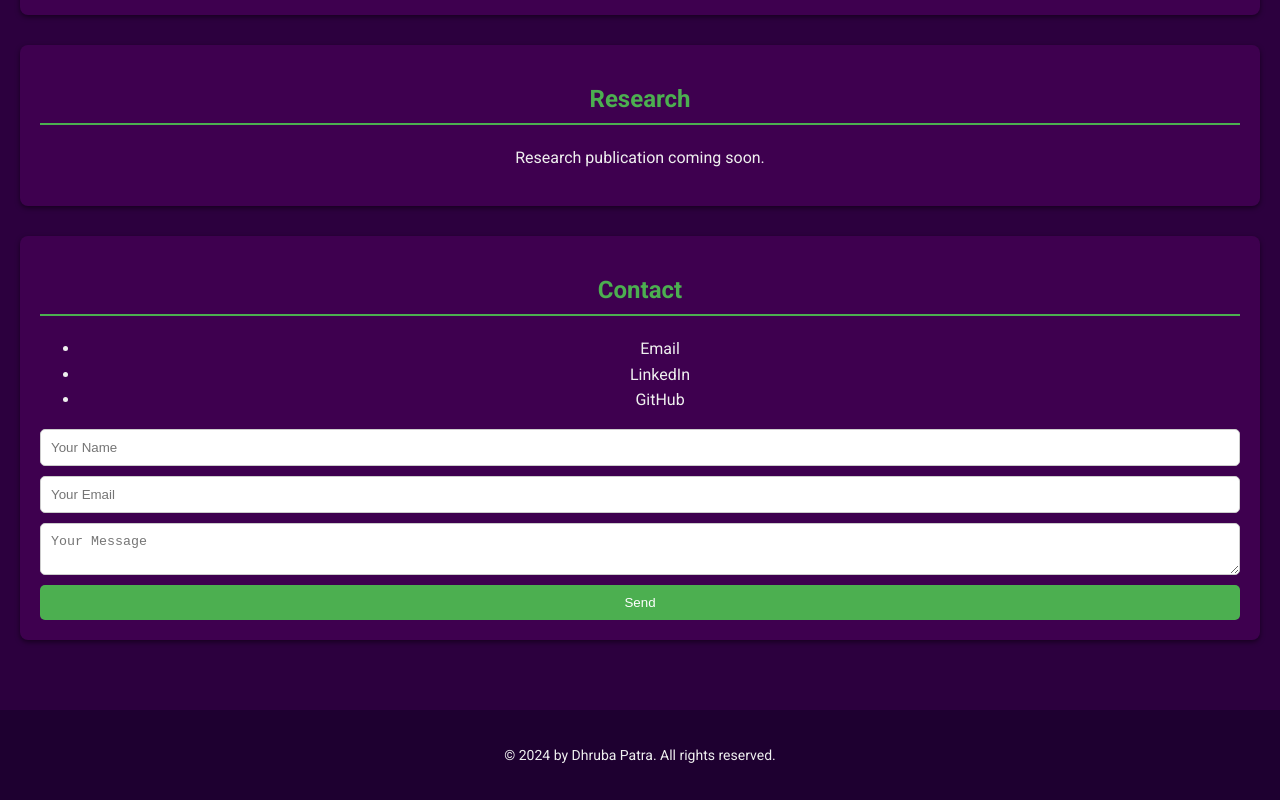
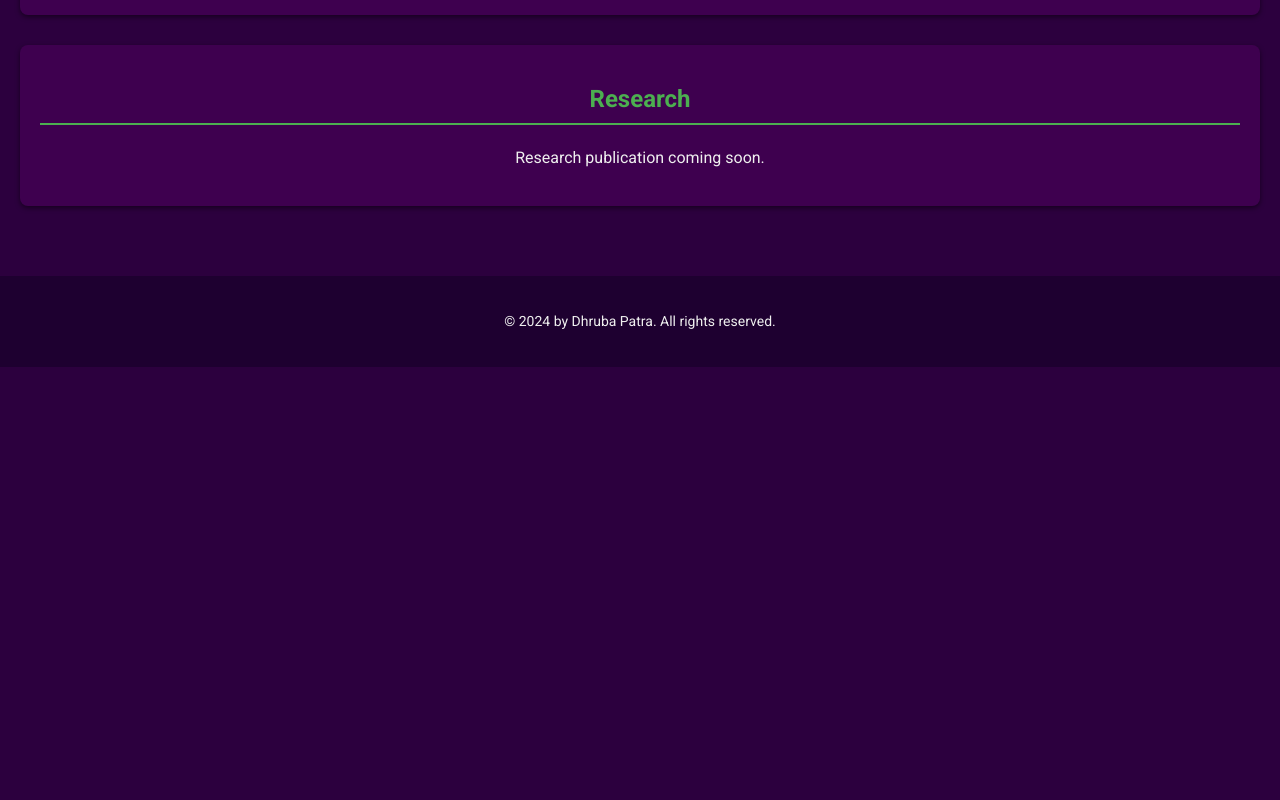
Before and after one commit to d1hr2uv/d1hr2uv.github.io, a plain HTML site: page index.html in a window 1280 px wide. Shown: the part 986-1786 px from the top of the page. After the commit the page ends 1353 px from the top, so only its background shows below. Drawn offline with nearby package versions, Linux system fonts and the light colour scheme; some packages are replaced by stand-ins of ours; animation ran at ten frames a second; a script that the page names is missing.

Commit message:
Update website with new features and styles

```diff
--- a/index.html
+++ b/index.html
@@ -139,24 +139,6 @@
             cursor: pointer;
             z-index: 10;
         }
-        .contact-form {
-            display: flex;
-            flex-direction: column;
-        }
-        .contact-form input, .contact-form textarea {
-            margin-bottom: 10px;
-            padding: 10px;
-            border: 1px solid #ccc;
-            border-radius: 5px;
-        }
-        .contact-form button {
-            padding: 10px;
-            background-color: #4CAF50;
-            color: white;
-            border: none;
-            border-radius: 5px;
-            cursor: pointer;
-        }
         .dynamic-graph {
             position: fixed;
             top: 0;
@@ -181,7 +163,6 @@
         <a href="#projects" onclick="smoothScroll(event, 'projects')">Projects</a>
         <a href="#research" onclick="smoothScroll(event, 'research')">Research</a>
         <a href="Resume.pdf">CV</a>
-        <a href="#contact" onclick="smoothScroll(event, 'contact')">Contact</a>
     </nav>
     <main class="container">
         <section class="section" id="about">
@@ -206,20 +187,6 @@
         <section class="section" id="research">
             <h2>Research</h2>
             <p>Research publication coming soon.</p>
-        </section>
-        <section class="section" id="contact">
-            <h2>Contact</h2>
-            <ul class="contact-info">
-                <li><a href="mailto:smcsdp3006@iacs.res.in">Email</a></li>
-                <li><a href="https://www.linkedin.com/in/dhrubapatra">LinkedIn</a></li>
-                <li><a href="https://github.com/d1hr2uv">GitHub</a></li>
-            </ul>
-            <form class="contact-form" id="contact-form" action="https://formspree.io/f/{your-id}" method="POST">
-                <input type="text" name="name" placeholder="Your Name" aria-label="Your Name" required>
-                <input type="email" name="email" placeholder="Your Email" aria-label="Your Email" required>
-                <textarea name="message" placeholder="Your Message" aria-label="Your Message" required></textarea>
-                <button type="submit">Send</button>
-            </form>
         </section>
     </main>
     <footer>
@@ -409,8 +376,7 @@
             const messages = {
                 about: "Let's learn more about Dhruba!",
                 projects: "Check out Dhruba's amazing projects!",
-                research: "Coming soon: Dhruba's research!",
-                contact: "Get in touch with Dhruba here!"
+                research: "Coming soon: Dhruba's research!"
             };
 
             speechBubble.innerText = messages[section];
```
